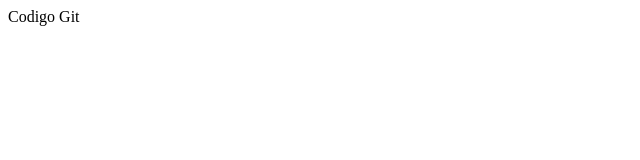
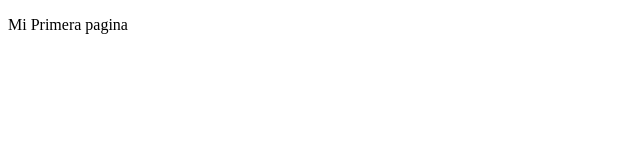
Before and after one commit to LennyMolleja/desafio5, a plain HTML site: page index.html in a window 1280 px wide. Shown: the whole page, without its empty margins (0-640 px from the left). Drawn offline with Linux system fonts and the light colour scheme.

Commit message:
Agregue una parrafo

```diff
--- a/index.html
+++ b/index.html
@@ -7,6 +7,6 @@
     <title>Prueba</title>
 </head>
 <body>
-    Codigo Git
+    <p>Mi Primera pagina</p>
 </body>
 </html>
```
